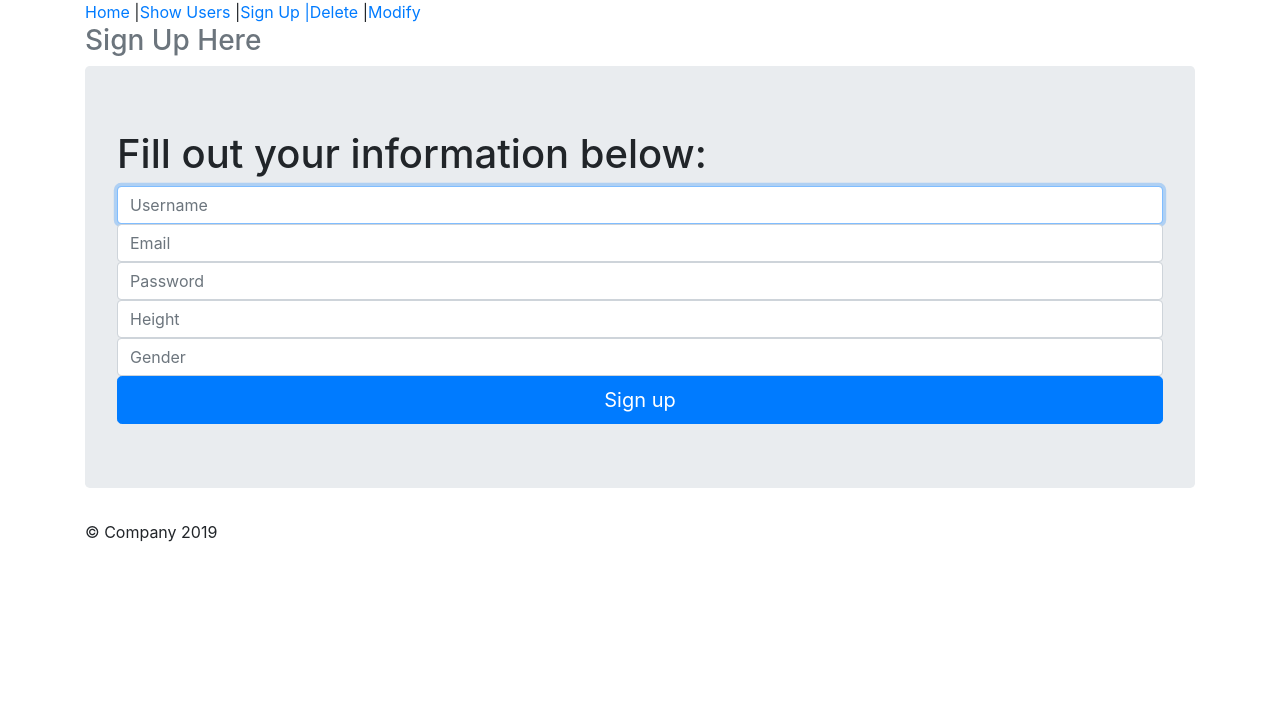
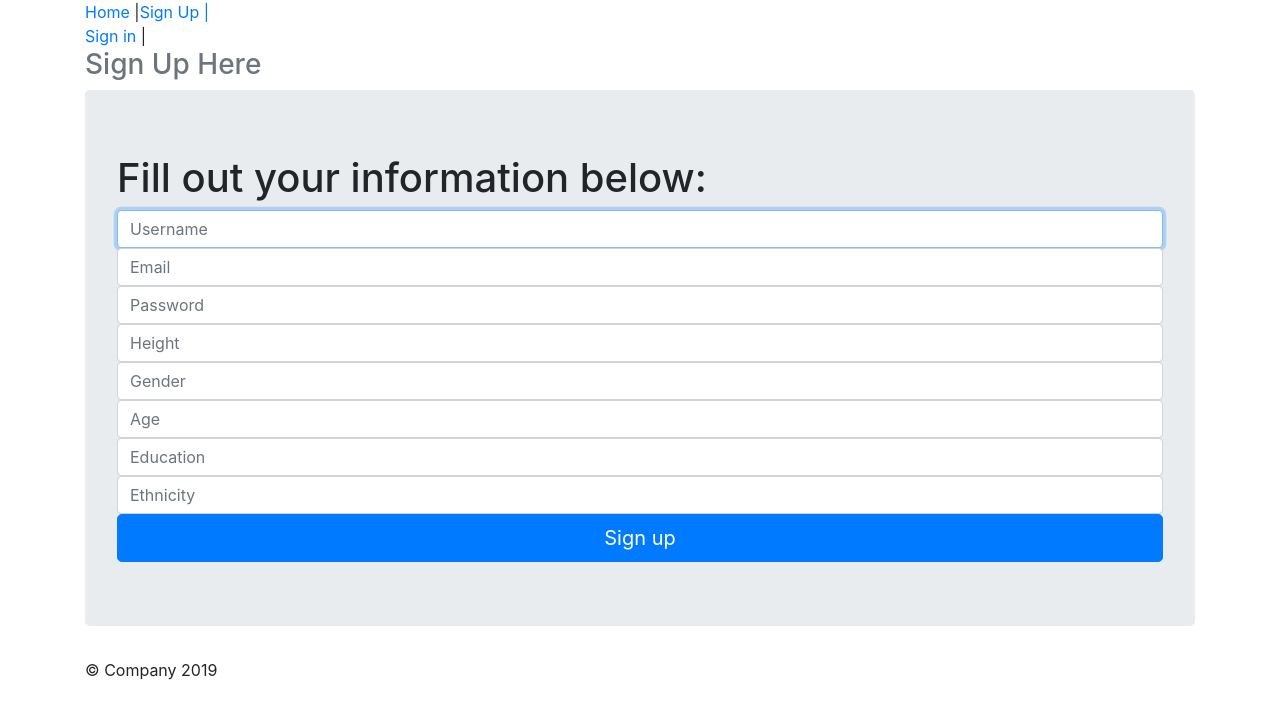
Before and after one commit to jiaminzx/CS-411-Project, a Flask app: page /showSignUp in a window 1280 px wide. Shown: the top 719 px of the page. Run offline with Flask 2, Linux system fonts and the light colour scheme; some libraries are stand-ins or nearby versions.

Commit message:
sending to vm

```diff
--- a/app.py
+++ b/app.py
@@ -1,6 +1,7 @@
 
 
 from flask import Flask, render_template, json, jsonify, request
+from flask import flash, redirect, session, abort
 #import MySQL
 import mysql.connector as mariadb
 
@@ -23,23 +24,23 @@ def main():
 def signUp():
     return render_template('signup.html')
 
-@app.route('/showModify')
-def modify():
-    return render_template('modify.html')
+# @app.route('/showModify')
+# def modify():
+#     return render_template('modify.html')
 
-@app.route('/showDelete')
-def delete():
-    return render_template('delete.html')
+# @app.route('/showDelete')
+# def delete():
+#     return render_template('delete.html')
 
 @app.route('/showSignUp/handle_data', methods=['POST'])
 def handle_data():
     # print "HEEEEEEERE"
     if request.method == 'POST':
         projectpath = request.form['projectFilepath']
-        #print projectpath
 
-    # return render_template('signup.html')
-
+@app.route("/userHome")
+def userHome():
+    return render_template('userHome.html')
 
 # @app.route('/addU')
 @app.route('/showSignUp', methods=['POST'])
@@ -47,18 +48,28 @@ def adduser():
     #print "adduser Entered"
     if request.method == 'POST':
         try:
+            #required: name, password, email, height, sex, education, ethnicity
             username = request.form['inputName']
             password = request.form['inputPassword']
             email = request.form['inputEmail']
             height =  request.form['inputHeight']
             sex = request.form['inputGender']
+            age = request.form['inputAge']
+            cursor.execute('SELECT * FROM users WHERE age="%d"' % (str(age)))
+            rows=cursor.fetchall()
+            if len(rows) != 0:
+                return "You must be above 18"
+            education = request.form['inputEducation']
+            ethnicity = request.form['inputEthnicity']
+
             cursor.execute('SELECT * FROM users WHERE email="%s"' % (email))
             rows=cursor.fetchall()
             if len(rows) != 0:
                 #print "Email already in use"
                 return "Email already in use"
 
-            cursor.execute("INSERT LOW_PRIORITY INTO users (name, email, password, height, sex) VALUES (%s,%s, %s, %s, %s)",(username, email, password, height, sex))
+            cursor.execute("INSERT LOW_PRIORITY INTO users (name, email, password, height, sex, age, education, ethnicity)"
+                           "VALUES (%s,%s, %s, %s, %s,%s,%s,%s)",(username, email, password, height, sex, age, education, ethnicity))
             db.commit()
             # print "Registered"
         except Exception as e:
@@ -105,10 +116,9 @@ def deluser():
           return(str(e))
     return render_template('delete.html')
 
-@app.route("/showUsers")
-def showUsers():
-
-    return render_template('showUser.html')
+# @app.route("/showUsers")
+# def showUsers():
+#     return render_template('showUser.html')
 
 @app.route("/showMen",methods=['GET'])
 def showMen():
--- a/templates/signup.html
+++ b/templates/signup.html
@@ -18,11 +18,14 @@
         <nav>
           <ul class="nav nav-pills pull-right">
             <li role="presentation" ><a href="/">Home</a> |</li>
-            <li role="presentation"><a href="showUsers">Show Users</a> |</li>
+            <!-- <li role="presentation"><a href="showUsers">Show Users</a> |</li> -->
             <li role="presentation" class="active"><a href="#">Sign Up | </a></li>
-            <li role="presentation"><a href="showDelete">Delete </a> | </li>
-            <li role="presentation"><a href="showModify">Modify </a></li>
+            <!-- <li role="presentation"><a href="showDelete">Delete </a> | </li>
+            <li role="presentation"><a href="showModify">Modify </a></li> -->
           </ul>
+          <ul class="nav nav-pills pull-left">
+            <li role="presentation"><a href="SignIn">Sign in </a> | </li>
+        </ul>
         </nav>
         <h3 class="text-muted">Sign Up Here</h3>
       </div>
@@ -38,14 +41,19 @@
           <input type="password" name="inputPassword" id="inputPassword" class="form-control" placeholder="Password" required>
           <label for="inputHeight" class="sr-only">Height(inches)</label>
           <input type="number" name="inputHeight" id="inputHeight" class="form-control" placeholder="Height" required>
+
           <label for="inputGender" class="sr-only">Gender</label>
           <input type="name" name="inputGender" id="inputGender" class="form-control" placeholder="Gender" required autofocus>
+          <label for="inputAge" class="sr-only">age</label>
+          <input type="number" name="inputAge" id="inputAge" class="form-control" placeholder="Age" required autofocus>
+          <label for="inputEducation" class="sr-only">Education</label>
+          <input type="education" name="inputEducation" id="inputEducation" class="form-control" placeholder="Education" required autofocus>
+          <label for="inputEthnicity" class="sr-only">Ethnicity</label>
+          <input type="ethnicity" name="inputEthnicity" id="inputEthnicity" class="form-control" placeholder="Ethnicity" required autofocus>
           <button id="btnSignUp" class="btn btn-lg btn-primary btn-block" type="submit">Sign up</button>
         </form>
 
       </div>
-
-
 
       <footer class="footer">
         <p>&copy; Company 2019</p>
```
Also changed, not shown: templates/home.html (+4 -3 lines), templates/index.html (+10 -26 lines), templates/index2.html (+5 -3 lines), templates/userHome.html (added, +28 -0 lines).
